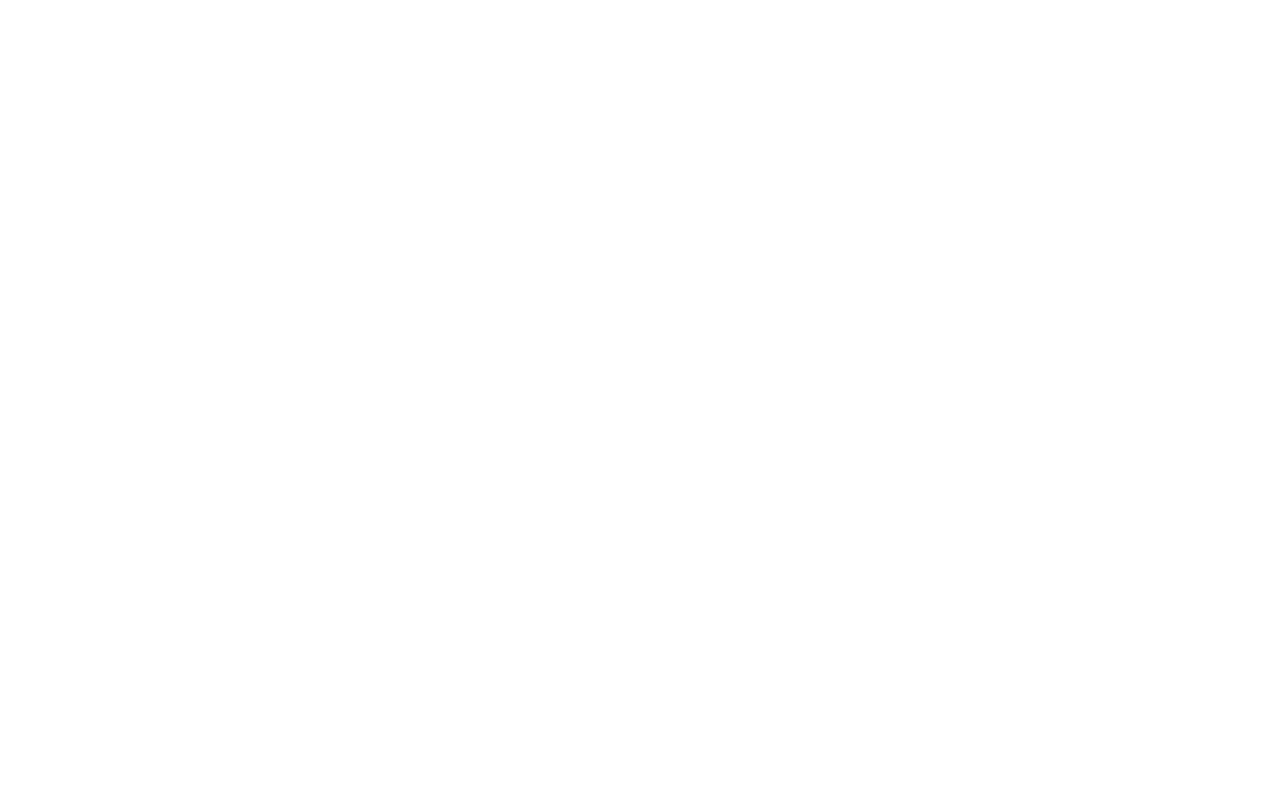
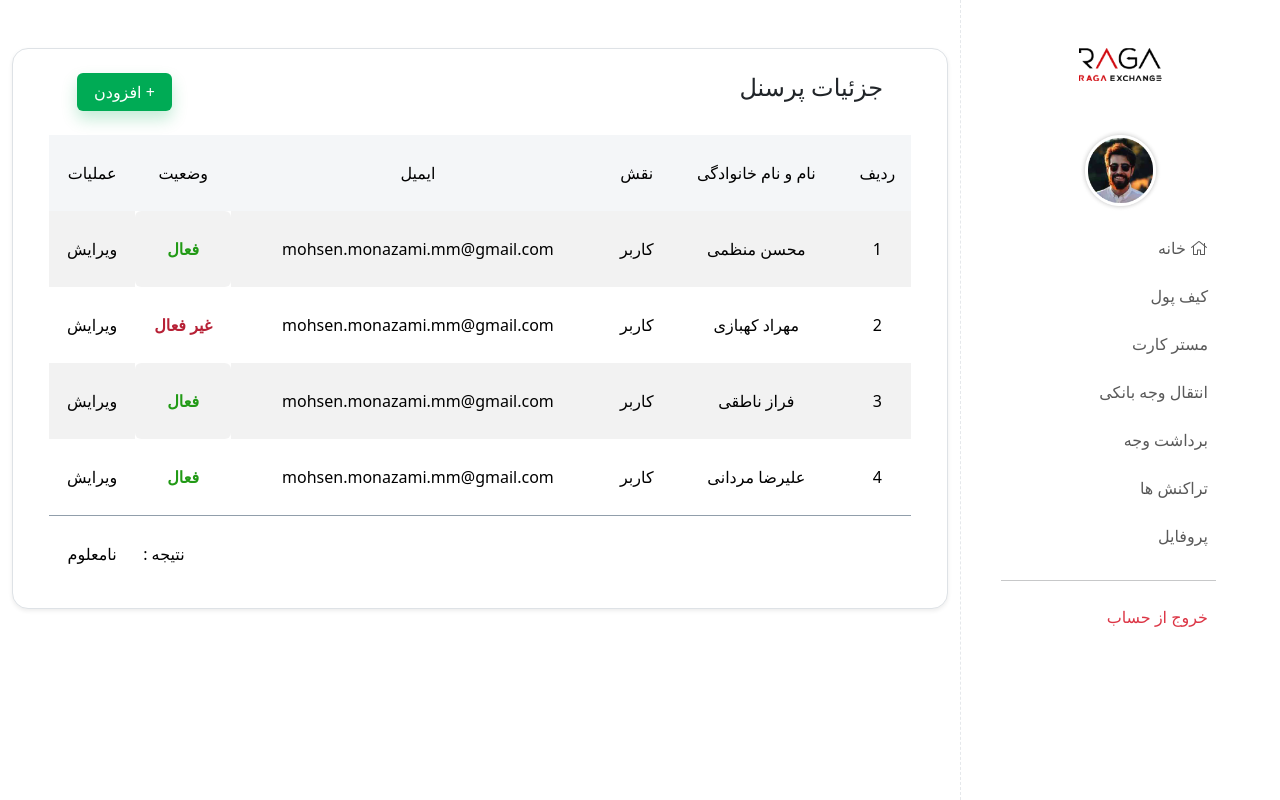
Before and after one commit to MehradKahbazi/memento, a React (Create React App) app: page /admin/table in a window 1280 px wide. Before the commit this address had no page. Built offline with nearby package versions, Linux system fonts and the light colour scheme; sample sign-in values are in the browser's storage.

Commit message:
chore: minor changes

```diff
--- a/src/App.js
+++ b/src/App.js
@@ -11,11 +11,12 @@
         <Route exact path='/' element={<Navigate to='/auth/login' />} />
         <Route path='/admin' element={<Admin />}>
           <Route path='/admin/dashboard' element={<Dashboard />} />
+        <Route path='/admin/table' element={<FormTest/>}/>
+
         </Route>
         <Route path='/auth' element={<Auth />}>
           <Route path='/auth/login' element={<Login />} />
         </Route>
-        <Route path='/test' element={<FormTest/>}/>
       </Routes>
   );
 }
--- a/src/assets/styles/main.css
+++ b/src/assets/styles/main.css
@@ -1,13 +1,15 @@
 @font-face {
     font-family: IranSans;
     font-style: normal;
-    src: url(../webfonts/IranSans.eot),
+    src:
+    local(IranSans),
+    url(../webfonts/IranSans.eot),
     url(../webfonts/IranSans.ttf) format(".truetype"),
     url(../webfonts/IranSans.woff) format(".woff");
 }
 
 body{
-    font-family: IranSans !important;
+    /* font-family: IranSans !important; */
 }
 
 .rtl{
--- a/src/pages/Dashboard.js
+++ b/src/pages/Dashboard.js
@@ -7,12 +7,12 @@
     const [data, setData] = useState();
     const httpRequest = useAxios();
 
-    useEffect(() =>{
-        httpRequest(
-            {url:'api/form-test', method: 'GET'}
-        ).then(response =>{setData(response.payload.data)})
-        .catch(error =>{ console.log(error) })
-    },[])
+    // useEffect(() =>{
+    //     httpRequest(
+    //         {url:'api/form-test', method: 'GET'}
+    //     ).then(response =>{setData(response.payload.data)})
+    //     .catch(error =>{ console.log(error) })
+    // },[])
 
     return (
         <div className="container">
--- a/src/pages/FormTest.js
+++ b/src/pages/FormTest.js
@@ -1,7 +1,7 @@
 const FormTest = () => {
   return (
     <>
-      <form className="login-bo">
+      {/* <form className="login-bo">
         <div className="rtl me-5 user-box">
           <input
             className="form-control text-input mt-5"
@@ -12,9 +12,9 @@
             نام کاربری
           </label>
         </div>
-      </form>
+      </form> */}
 
-      <div className="container table-container pt-4 px-5">
+      <div className="container table-container pt-4 px-5 mt-5 border shadow-sm">
         <div className="row mb-4 rtl">
 
                 <div className="col-md-10">
@@ -27,7 +27,7 @@
         </div>
         <div className="row p-0">
           <div className="col-md-12 px-0">
-            <table className="table table-borderless table-style rtl rounded-2">
+            <table className="table table-borderless table-striped table-style rtl rounded-2">
               <thead className="table-head rounded-2">
                 <tr className="table-head">
                   <td>ردیف</td>
```
